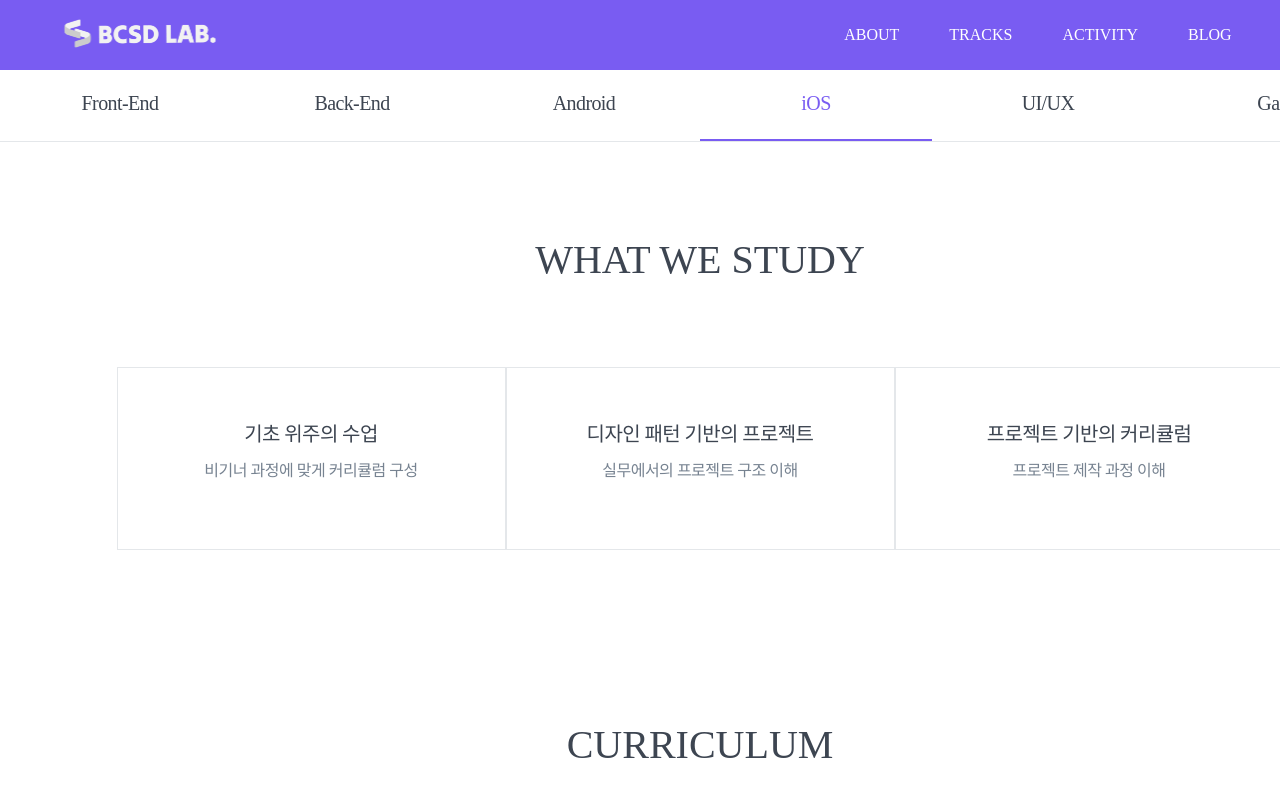
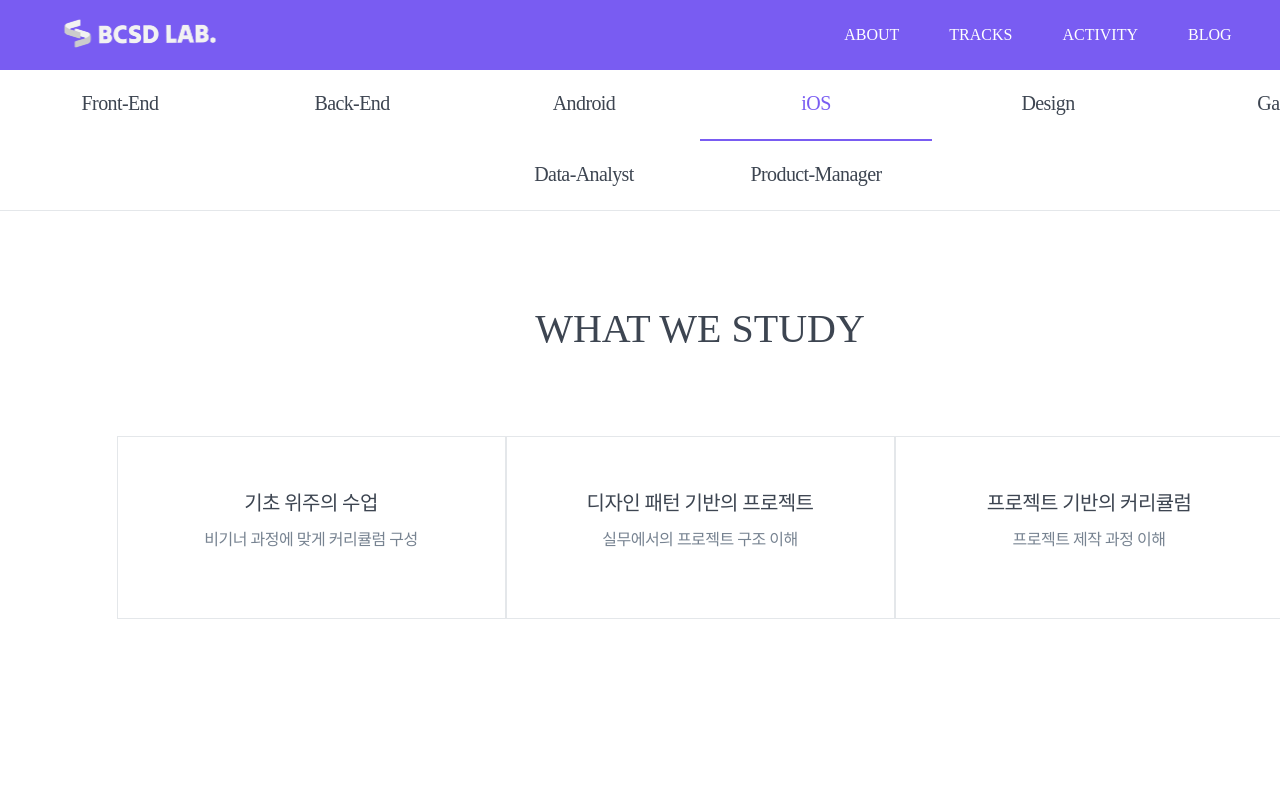
Before and after one commit to BCSDLab/PAGE_BCSDLAB, a Vue app in the folder bcsdlab_page/: page /track/ios in a window 1280 px wide. Shown: the top 799 px of the page. Built offline with nearby package versions, Linux system fonts and the light colour scheme; no server answers; a web font is replaced by a local one.

Commit message:
feat: header 데이터 변경 및 신규 데이터 로직 추가

```diff
--- a/bcsdlab_page/src/components/SpaComponents/TrackPage/TrackPage.vue
+++ b/bcsdlab_page/src/components/SpaComponents/TrackPage/TrackPage.vue
@@ -150,7 +150,7 @@ export default {
   data () {
     return {
       msg: 'Welcome to Your Vue.js App',
-      tracks: ['Front-End', 'Back-End', 'Android', 'iOS', 'UI/UX', 'Game'],
+      tracks: ['Front-End', 'Back-End', 'Android', 'iOS', 'Design', 'Game', 'Data-Analyst', 'Product-Manager'],
       selectedTrack: 'Front-End',
       aboutDatas: null,
       curriculums: null,
@@ -195,14 +195,20 @@ export default {
         case 'Android':
           this.$router.push('android')
           break
-        case 'UI/UX':
-          this.$router.push('uiux')
+        case 'Design':
+          this.$router.push('design')
           break
         case 'Game':
           this.$router.push('game')
           break
         case 'iOS':
           this.$router.push('ios')
+          break
+        case 'Data-Analyst':
+          this.$router.push('data-analyst')
+          break
+        case 'Product-Manager':
+          this.$router.push('product-manager')
           break
       }
     },
@@ -252,14 +258,20 @@ export default {
       case 'android':
         this.selectedTrack = 'Android'
         break
-      case 'uiux':
-        this.selectedTrack = 'UI/UX'
+      case 'design':
+        this.selectedTrack = 'Design'
         break
       case 'game':
         this.selectedTrack = 'Game'
         break
       case 'ios':
         this.selectedTrack = 'iOS'
+        break
+      case 'data-analyst':
+        this.selectedTrack = 'Data-Analyst'
+        break
+      case 'product-manager':
+        this.selectedTrack = 'Product-Manager'
         break
     }
 
@@ -287,14 +299,20 @@ export default {
       case 'android':
         this.selectedTrack = 'Android'
         break
-      case 'uiux':
-        this.selectedTrack = 'UI/UX'
+      case 'design':
+        this.selectedTrack = 'Design'
         break
       case 'game':
         this.selectedTrack = 'Game'
         break
       case 'ios':
         this.selectedTrack = 'iOS'
+        break
+      case 'data-analyst':
+        this.selectedTrack = 'Data-Analyst'
+        break
+      case 'product-manager':
+        this.selectedTrack = 'Product-Manager'
         break
     }
 
--- a/bcsdlab_page/src/static/trackDatas.js
+++ b/bcsdlab_page/src/static/trackDatas.js
@@ -427,8 +427,7 @@ export const trackDatas = [
         'week': '10',
         'contents': [
           {
-            'title': 'JPA 연관관계 매핑',
-
+            'title': 'JPA 연관관계 매핑'
           },
           {
             'title': 'Spring MVC Request Lifecycle',
@@ -985,7 +984,7 @@ export const trackDatas = [
     ]
   },
   {
-    'name': 'UI/UX',
+    'name': 'Design',
     'about': [
       {
         'title': '상용화 프로젝트 경험',
```
